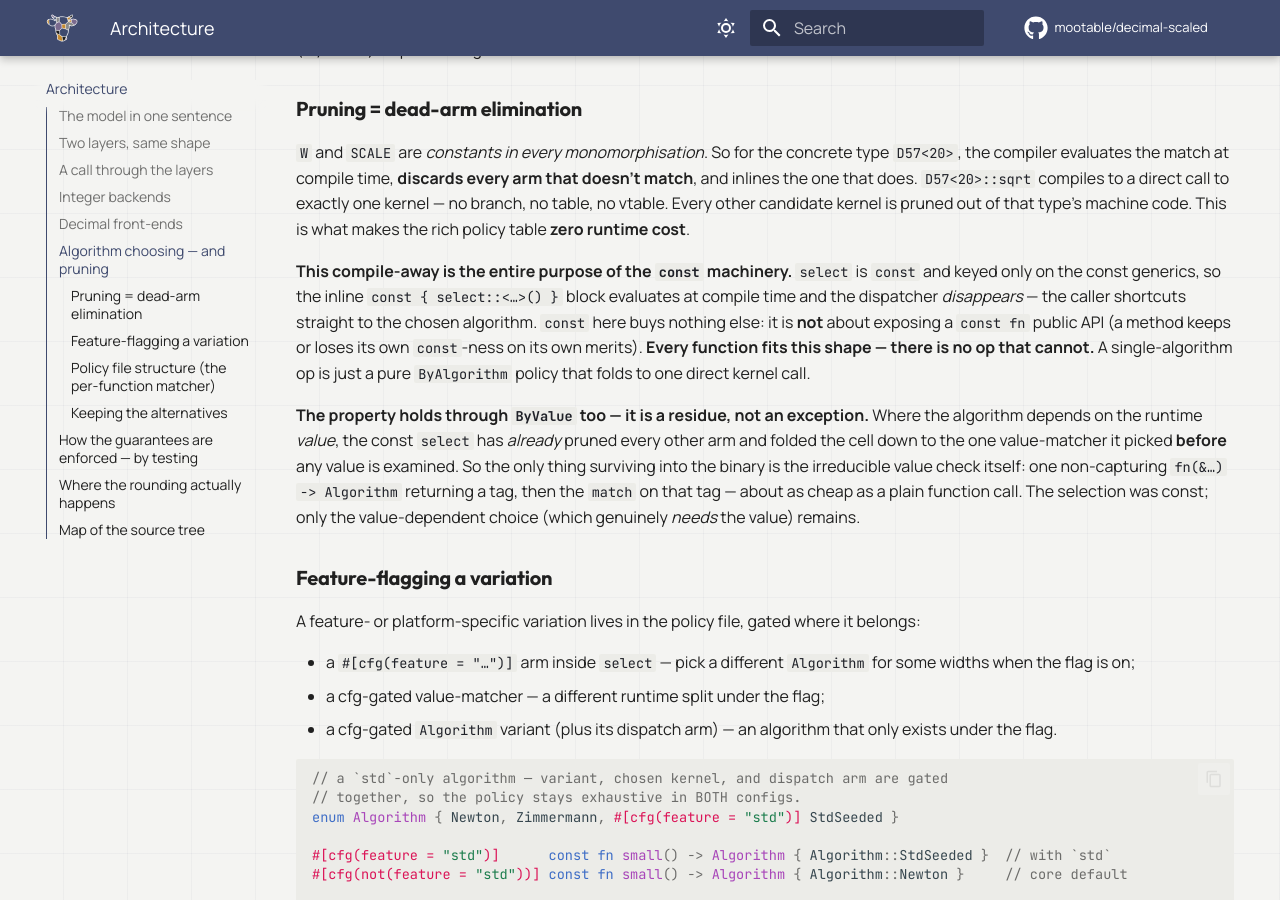
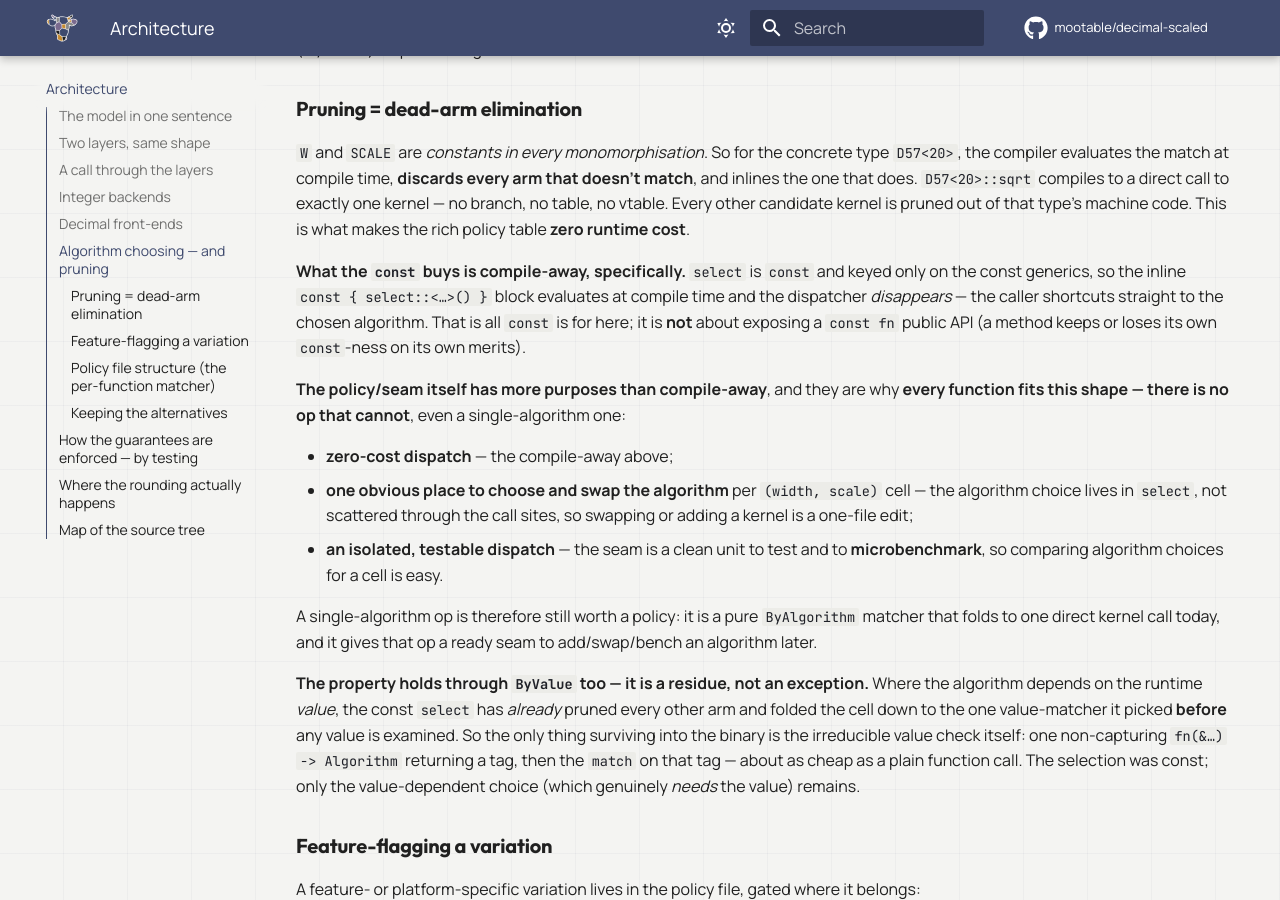
Before and after one commit to mootable/decimal-scaled, an MkDocs documentation site: the page built from docs/ARCHITECTURE.md, in a window 1280 px wide and 900 px high, scrolled down 3858 px. Built offline with MkDocs 1.6.1 and Material for MkDocs 9.7.7, drawn with Linux system fonts in a browser that asks for light colours; comment, search, counter and statistics services are not loaded.

Commit message:
docs(arch): policy seam has more purposes than compile-away
Correct the prior wording: compile-away is what the const specifically buys,
but the policy/seam itself also gives (a) one obvious place to choose and swap
the algorithm per cell and (b) an isolated dispatch that is easy to test and
microbench. These are why every op is worth a seam even when single-algorithm.

```diff
--- a/docs/ARCHITECTURE.md
+++ b/docs/ARCHITECTURE.md
@@ -154,15 +154,30 @@ branch, no table, no vtable. Every other candidate kernel is pruned out
 of that type's machine code. This is what makes the rich policy table
 **zero runtime cost**.
 
-**This compile-away is the entire purpose of the `const` machinery.**
-`select` is `const` and keyed only on the const generics, so the inline
+**What the `const` buys is compile-away, specifically.** `select` is
+`const` and keyed only on the const generics, so the inline
 `const { select::<…>() }` block evaluates at compile time and the
 dispatcher *disappears* — the caller shortcuts straight to the chosen
-algorithm. `const` here buys nothing else: it is **not** about exposing a
+algorithm. That is all `const` is for here; it is **not** about exposing a
 `const fn` public API (a method keeps or loses its own `const`-ness on its
-own merits). **Every function fits this shape — there is no op that
-cannot.** A single-algorithm op is just a pure `ByAlgorithm` policy that
-folds to one direct kernel call.
+own merits).
+
+**The policy/seam itself has more purposes than compile-away**, and they
+are why **every function fits this shape — there is no op that cannot**,
+even a single-algorithm one:
+
+- **zero-cost dispatch** — the compile-away above;
+- **one obvious place to choose and swap the algorithm** per
+  `(width, scale)` cell — the algorithm choice lives in `select`, not
+  scattered through the call sites, so swapping or adding a kernel is a
+  one-file edit;
+- **an isolated, testable dispatch** — the seam is a clean unit to test
+  and to **microbenchmark**, so comparing algorithm choices for a cell is
+  easy.
+
+A single-algorithm op is therefore still worth a policy: it is a pure
+`ByAlgorithm` matcher that folds to one direct kernel call today, and it
+gives that op a ready seam to add/swap/bench an algorithm later.
 
 **The property holds through `ByValue` too — it is a residue, not an
 exception.** Where the algorithm depends on the runtime *value*, the const
```
